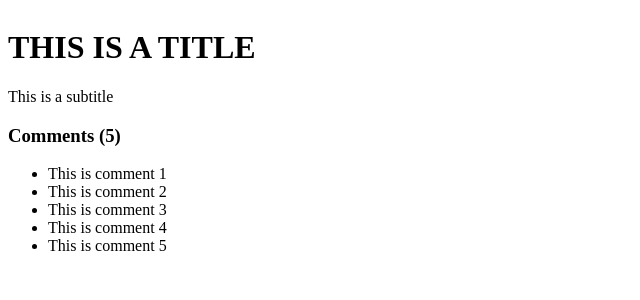
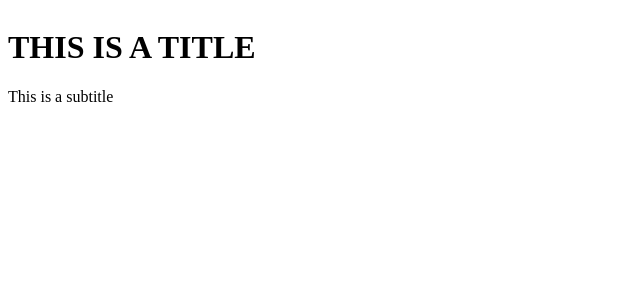
Before and after one commit to BnodpriA/review-app, a React (Create React App) app: page / in a window 1280 px wide. Shown: the top 300 px of the page, without its empty margins (0-640 px from the left). Built offline with nearby package versions, Linux system fonts and the light colour scheme.

Commit message:
working with conditional statement

```diff
--- a/src/App.js
+++ b/src/App.js
@@ -10,10 +10,14 @@ function App() {
         {id: 5, text: 'This is comment 5'},
 
     ];
+    const loading = false;
+    const showComments = false;
+    if(loading) return <h1>Loading...</h1>
     return(
         <div className="container">
             <h1>{title.toLocaleUpperCase()}</h1>
             <p>{subtitle}</p>
+            {showComments && (
                 <div className="comments">
                     <h3>Comments ({comments.length})</h3>
                     <ul>
@@ -22,6 +26,8 @@ function App() {
                         ))}
                     </ul>
                 </div>
+            )}
+
         </div>
     )
 }
```
Lines whose indentation alone changed are shown as unchanged.
